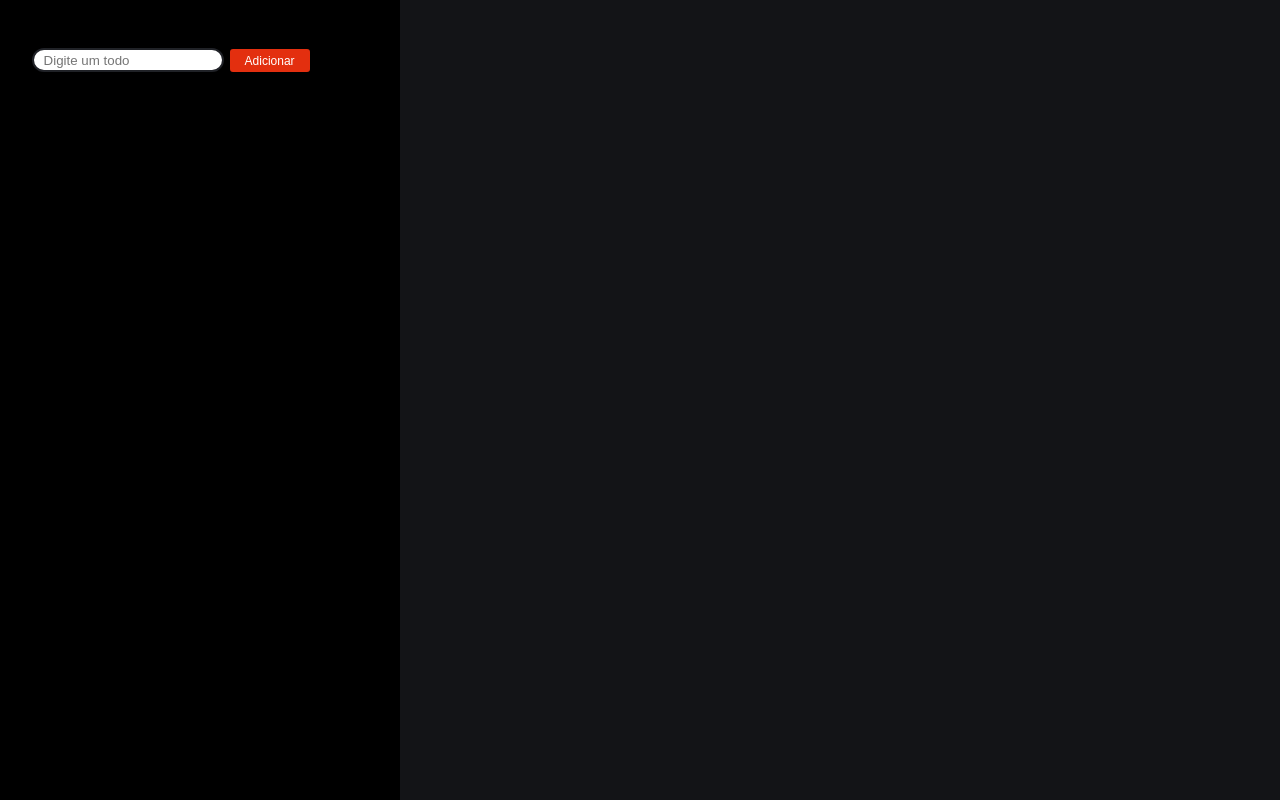
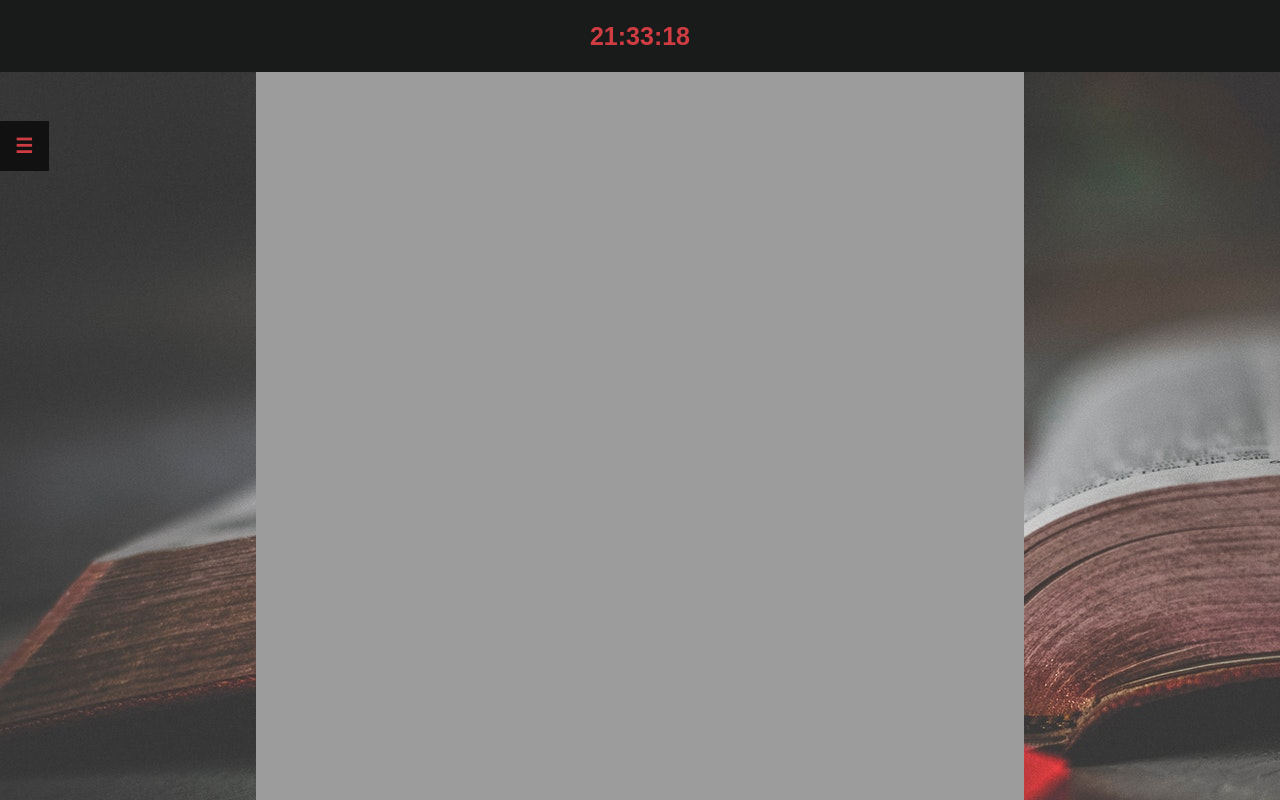
Before and after one commit to DevRafael-GL/starter-JS, a plain HTML site: page AppDeTodos/index.html in a window 1280 px wide. Drawn offline with Linux system fonts and the light colour scheme; a web font is replaced by a local one.

Commit message:
starterJS

```diff
--- a/AppDeTodos/index.html
+++ b/AppDeTodos/index.html
@@ -2,14 +2,26 @@
     <head>
         <title>Curso Javascript</title>
         <link rel="stylesheet" href="style.css">
+        <link href="https://fonts.googleapis.com/css2?family=Girassol&family=Lobster&display=swap" rel="stylesheet">
     </head>
-    <body>
+    <body onload="relogio()">
+
+        <header>
+            <div class="top">
+                <div class="data">
+                </div>
+            </div>
+        </header>
+        <div class="main"></div>
+    <div class="container">
         <div id="app">
             <ul>
             </ul>
             <input type="text" placeholder="Digite um todo">
             <button>Adicionar</button>
+            <a class="menu" href="#menu">☰</a>
         </div>
-        <script src="/todos.js"></script>
+    </div>
+        <script src="/AppDeTodos/todos.js"></script>
     </body>
 </html>
--- a/AppDeTodos/style.css
+++ b/AppDeTodos/style.css
@@ -1,7 +1,7 @@
 body {
     width: 100%;
     height: 100%;
-    background: #131417;
+    background: url("/AppDeTodos/pexels-wendy-van-zyl-1112048.jpg");
 }
 
 * {
@@ -10,14 +10,70 @@ body {
     box-sizing: border-box;
 }
 
+.top {
+    position: fixed;
+    display: flex;
+    align-items: center;
+    justify-content: space-between;
+    /* padding: 0 5rem; */
+    width: 100%;
+    height: 4.5rem;
+    background: #191a1a;
+    z-index: 1;
+
+    font: 700 18px Arial;
+    color: white;
+}
+
+.data {
+    width: 50%;
+    display: flex;
+    align-items: center;
+    justify-content: center;
+    margin: auto;
+    color: #cf3d43;
+    font: bold 25px Arial;
+}
+
+.top input {
+    width: 13rem;
+    font: 700 18px Arial;
+    padding-left: 0.8rem;
+}
+
+.container {
+    display: flex;
+    justify-content: center;
+}
+
+#app.active {
+    left: 0;
+}
+
 #app {
-    width: 25rem;
-    height: 100vh;
+    position: fixed;
+    width: 24rem;
+    height: 100%;
     color: #9e9e9e;
-    background: rgb(0, 0, 0);
+    background: #111111;
     font: 700 20px arial;
     padding: 2rem;
+    left: -385px;
     line-height: 1.8rem;
+    z-index: 0;
+    transition: 0.5s;
+    top: 71px;
+}
+
+.menu {
+    position: absolute;
+    right: -50px;
+    text-align: center;
+    top: 50px;
+    width: 50px;
+    line-height: 50px;
+    background: #111111;
+
 }
 
 #app input {
@@ -32,7 +88,7 @@ body {
 #app a {
     text-decoration: none;
     margin-left: 1rem;
-    color: #e32f0f;
+    color: #cf3d43;
 }
 
 #app button {
@@ -42,5 +98,14 @@ body {
     border-radius: 3px;
     font: 400 12px Arial;
     color: #ffffff;
-    background: #e32f0f;
+    background: #cf3d43;
 }
+
+
+
+.main {
+    width: 60%;
+    height: 100%;
+    margin: 0 auto;
+    background: rgb(156, 156, 156);
+}
--- a/AppDeTodos/todos.js
+++ b/AppDeTodos/todos.js
@@ -50,3 +50,35 @@ function deleteTodo(pos) {
 function saveToStorage() {
     localStorage.setItem('list_todos', JSON.stringify(todos))
 }
+
+
+
+document.querySelectorAll('#app > .menu').forEach(menu=>{
+    menu.addEventListener('click' ,ev=>{
+        ev.preventDefault()
+        menu.parentNode.classList.toggle('active')
+})
+})
+
+function relogio() {
+    var data = new Date()
+    var horas = data.getHours()
+    var minutos = data.getMinutes()
+    var segundos = data.getSeconds()
+
+    if(horas < 10) {
+        horas = "0" + horas
+    }
+
+    if(minutos < 10) {
+        minutos = "0" + minutos
+    }
+
+    if(segundos < 10) {
+        segundos = "0" + segundos
+    }
+
+    document.querySelector('.data').innerHTML=horas+":"+minutos+":"+segundos;
+}
+
+window.setInterval("relogio()", 1000)
```
Also changed, not shown: AppDeTodos/pexels-wendy-van-zyl-1112048.jpg (added).
